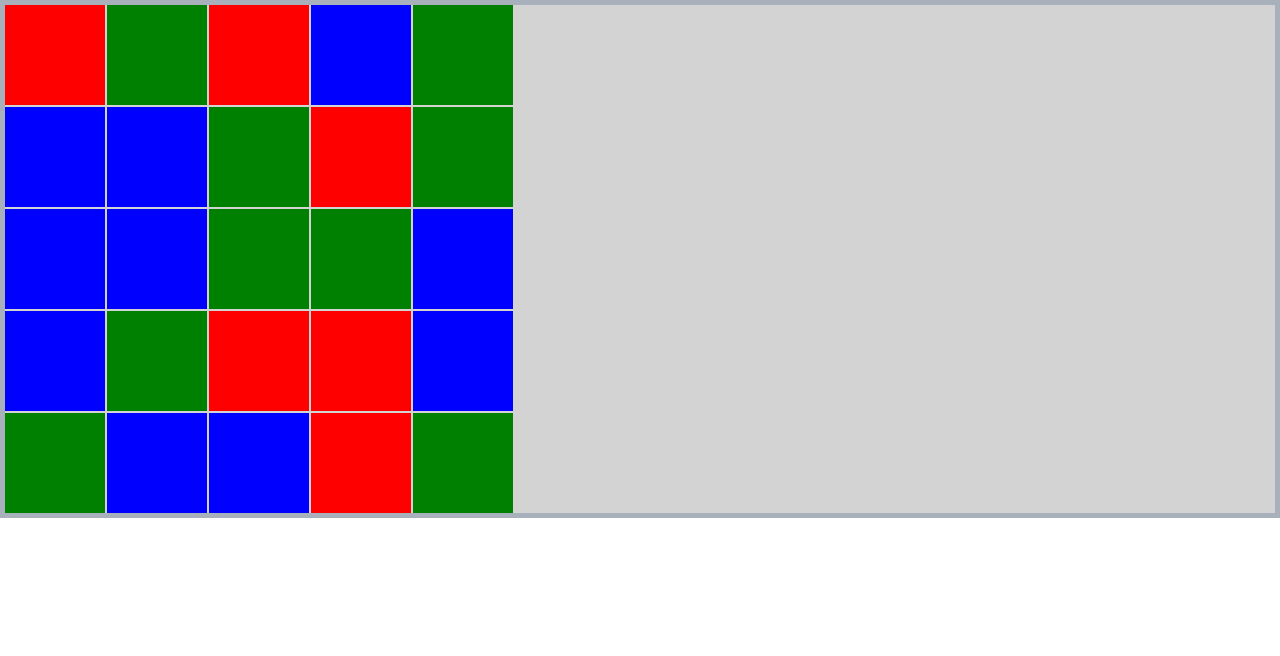
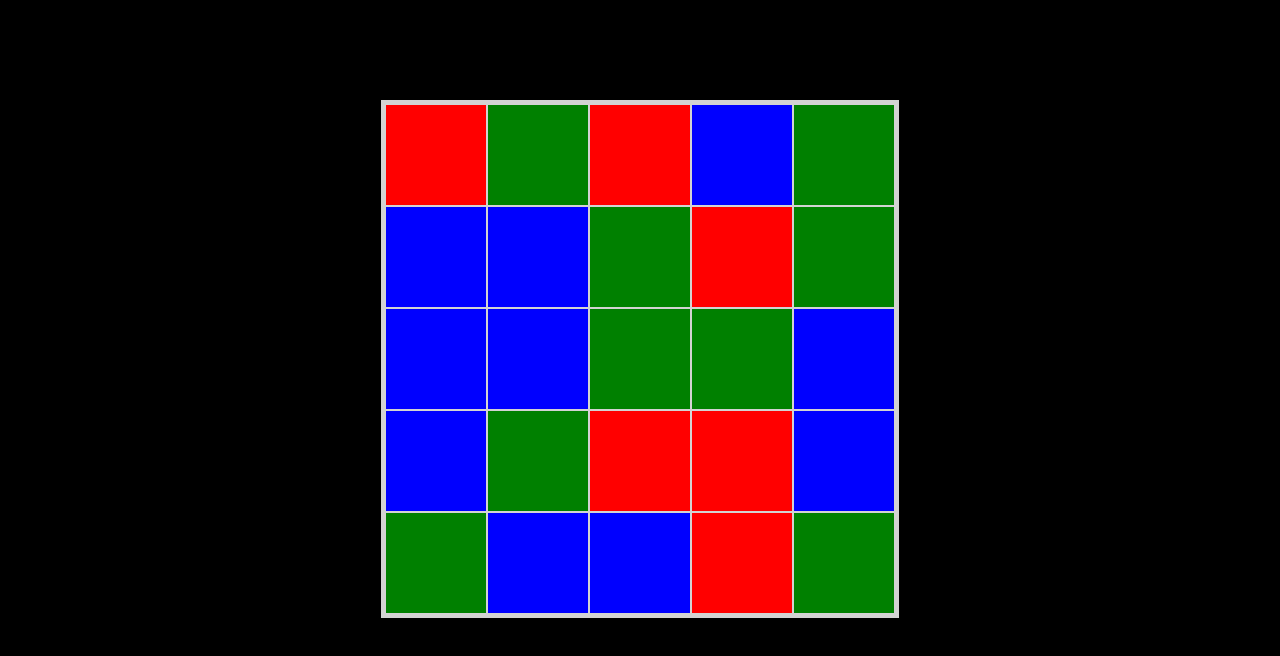
Before and after one commit to losslessring/3_in_row, a React (Create React App) app: page / in a window 1280 px wide. Shown: the top 656 px of the page. Built offline with nearby package versions, Linux system fonts and the light colour scheme.

Commit message:
fixed colors

```diff
--- a/src/App.css
+++ b/src/App.css
@@ -1,5 +1,10 @@
 .App {
   text-align: center;
+  display: flex;
+  flex-direction: column;
+  justify-content: center;
+  align-items: center;
+  margin: 100px;
 }
 
 .App-logo {
@@ -56,5 +61,5 @@
 .Empty {
   height: 100px;
   width: 100px;
-  background-color: grey;
+  background-color: lightgrey;
 }
--- a/src/components/field.jsx
+++ b/src/components/field.jsx
@@ -25,7 +25,7 @@ export default class Field extends Component {
         gridTemplateRows: `repeat(${this.props.x}, 100px)`,
         gridTemplateColumns: `repeat(${this.props.y}, 100px)`,
         justifyItems: 'center',
-        border: '5px solid #a8b1bb',
+        border: '5px solid lightGrey',
         color: '#ffffff',
         backgroundColor: 'lightGrey',
         gap: '2px'
--- a/src/index.css
+++ b/src/index.css
@@ -5,6 +5,7 @@ body {
     sans-serif;
   -webkit-font-smoothing: antialiased;
   -moz-osx-font-smoothing: grayscale;
+  background-color: black;
 }
 
 code {
```
